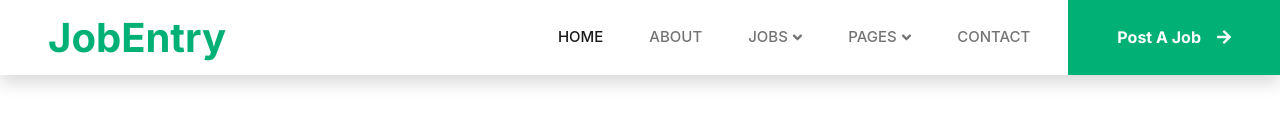
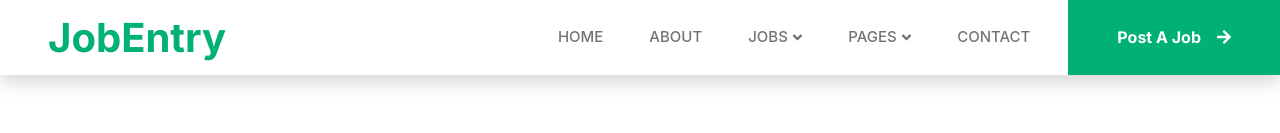
Before and after one commit to Gin-n-Tonicc/Event-Entry, a React (Create React App) app in the folder client/: page /img.youtube.com/vi in a window 1280 px wide. Shown: the top 133 px of the page. Built offline with nearby package versions, Linux system fonts and the light colour scheme.

Commit message:
Add navbar active navitem

```diff
--- a/client/src/components/navbar/Navbar.tsx
+++ b/client/src/components/navbar/Navbar.tsx
@@ -1,5 +1,5 @@
-import { Link } from 'react-router-dom';
 import { PageEnum } from '../../types/enums';
+import NavItem from './nav-item/NavItem';
 
 function Navbar() {
   return (
@@ -18,9 +18,7 @@ function Navbar() {
       </button>
       <div className="collapse navbar-collapse" id="navbarCollapse">
         <div className="navbar-nav ms-auto p-4 p-lg-0">
-          <Link to={PageEnum.Home} className="nav-item nav-link active">
-            Home
-          </Link>
+          <NavItem to={PageEnum.Home} text="Home" />
           <a href="about.html" className="nav-item nav-link">
             About
           </a>
@@ -59,9 +57,7 @@ function Navbar() {
               </a>
             </div>
           </div>
-          <Link to={PageEnum.Contact} className="nav-item nav-link">
-            Contact
-          </Link>
+          <NavItem to={PageEnum.Contact} text="Contact" />
         </div>
         <a
           href=""
--- /dev/null
+++ b/client/src/components/navbar/nav-item/NavItem.tsx
@@ -0,0 +1,28 @@
+import { Link, useLocation } from 'react-router-dom';
+
+interface NavItemProps {
+  text: string;
+  to: string;
+  dropdown?: boolean;
+}
+
+function NavItem(props: NavItemProps) {
+  const location = useLocation();
+  let classNames = 'nav-item nav-link ';
+
+  if (props.dropdown) {
+    classNames = 'dropdown-item ';
+  }
+
+  if (location.pathname === props.to) {
+    classNames += 'active';
+  }
+
+  return (
+    <Link to={props.to} className={classNames}>
+      {props.text}
+    </Link>
+  );
+}
+
+export default NavItem;
```
